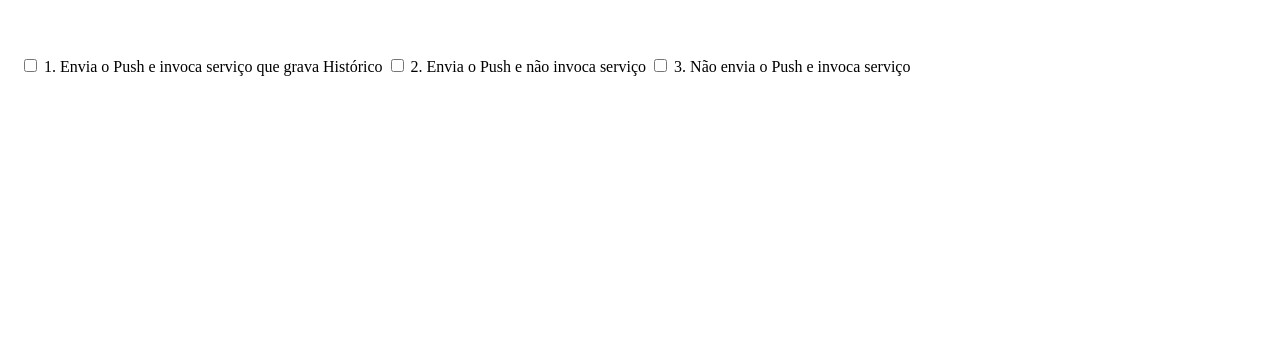
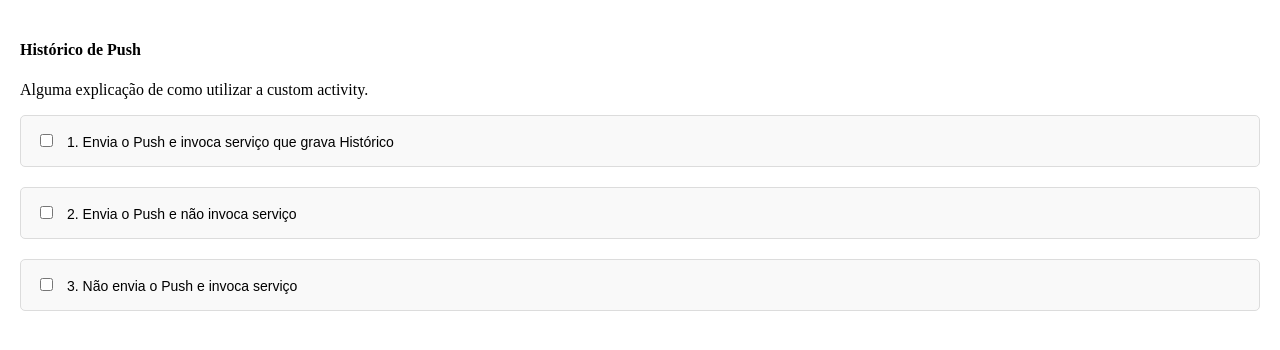
Before and after one commit to annamuniz95/Template_CA, a website: page public/index.html in a window 1280 px wide. Drawn offline with nearby package versions, Linux system fonts and the light colour scheme.

Commit message:
alteração index e lógica de hora que é gravada na DE

```diff
--- a/public/index.html
+++ b/public/index.html
@@ -22,37 +22,50 @@
             require(config, dependencies);
         })();
     </script>
+    <style>
+
+        .card {
+            border: 1px solid #dcdcdc; /* Borda fina e simples */
+            padding: 15px; /* Espaçamento interno */
+            margin-bottom: 20px; /* Espaçamento entre os cards */
+            border-radius: 5px; /* Cantos levemente arredondados */
+            background-color: #f9f9f9; /* Fundo leve para destaque */
+        }
+
+        .card input[type="checkbox"] {
+            margin-right: 10px; /* Espaçamento entre o checkbox e o texto */
+        }
+
+        label {
+            font-family: Arial, sans-serif; /* Fonte limpa e legível */
+            font-size: 14px; /* Tamanho de texto ajustado */
+        }
+    </style>
 </head>
 
 <body>
     <div id="step1" class="step">
         <div class="slds-grid">
+            <h4>Histórico de Push</h4>
+            <p>Alguma explicação de como utilizar a custom activity.</p>
 
             <main class="slds-col">
-                <!--label for="input_nome">Nome:</label>
-                <input type="text" name="input_nome" id="input_nome">
-
-                <label for="input_apelido">Apelido:</label>
-                <input type="text" name="input_apelido" id="input_apelido">
-
-                <label for="input_idade">Idade:</label>
-                <input type="text" name="input_idade" id="input_idade"-->
-
-                <br><br>
-
+                <div class="card">
                     <input type="checkbox" name="opcao_1" id="opcao_1">
                     <label for="opcao_1">1. Envia o Push e invoca serviço que grava Histórico</label>
+                </div>
 
+                <div class="card">
                     <input type="checkbox" name="opcao_2" id="opcao_2">
                     <label for="opcao_2">2. Envia o Push e não invoca serviço</label>
+                </div>
 
+                <div class="card">
                     <input type="checkbox" name="opcao_3" id="opcao_3">
                     <label for="opcao_3">3. Não envia o Push e invoca serviço</label>
-
-
+                </div>
             </main>
         </div>
-
     </div>
 </body>
 
--- a/routes/activity.js
+++ b/routes/activity.js
@@ -93,7 +93,6 @@ exports.execute = function (req, res) {
             // decoded in arguments
             var decodedArgs = decoded.inArguments[0];
             console.log(" decodedArgs stringify: " + JSON.stringify(decodedArgs));
-            console.log(" decoded stringify: " + JSON.stringify(decoded));
 
             Opcao_1 = decodedArgs.opcao1;
             Opcao_2 = decodedArgs.opcao2;
@@ -127,7 +126,7 @@ exports.execute = function (req, res) {
         },
         values: {
             nome: "teste01",
-            data: new Date(new Date().getTime() + (new Date().getTimezoneOffset() * 60000) + (21600000)),
+            data: new Date().toLocaleString('en-US', { timeZone: 'Europe/Lisbon' }),
         },
       },]);
     //fim lógica execução
```
Lines whose indentation alone changed are shown as unchanged.
